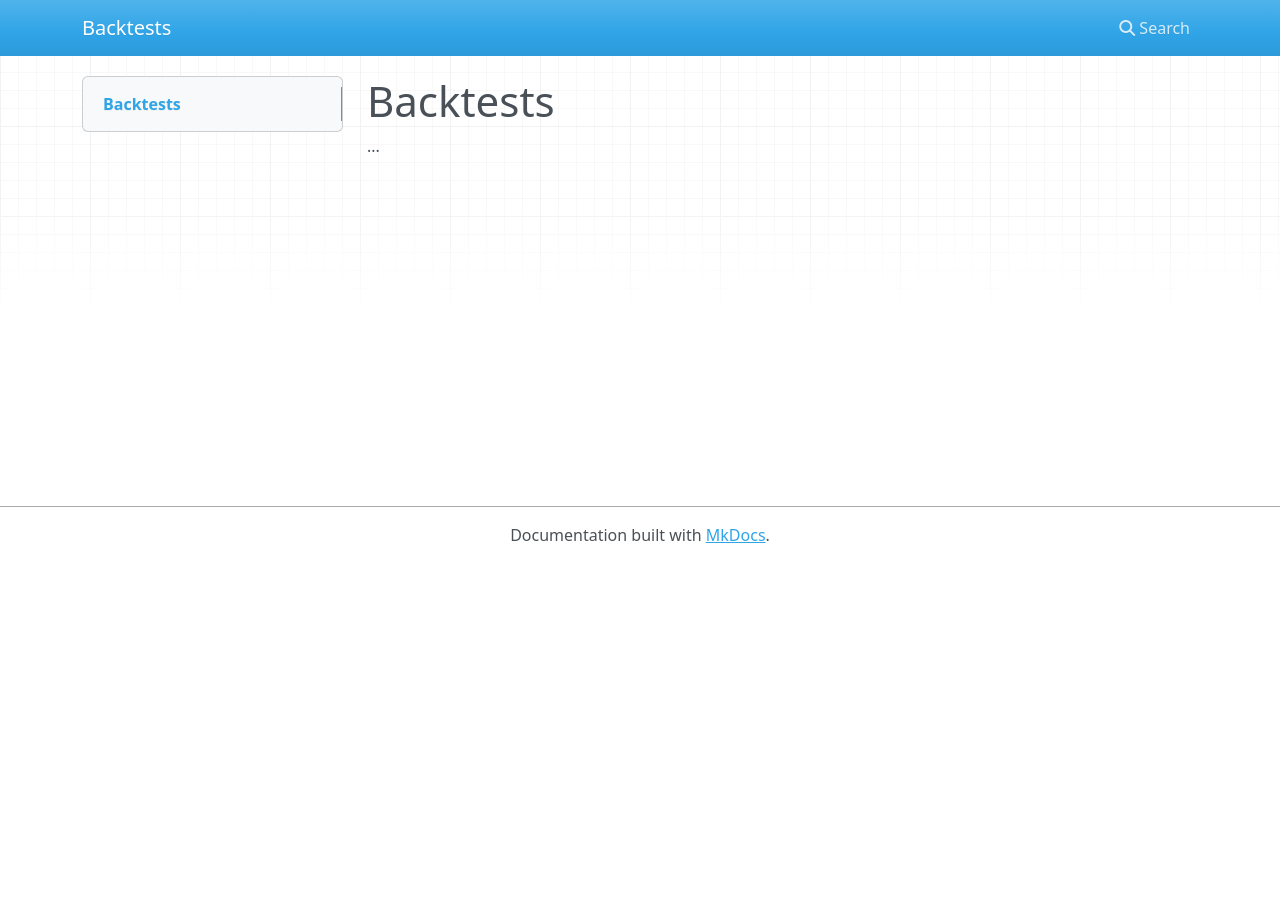
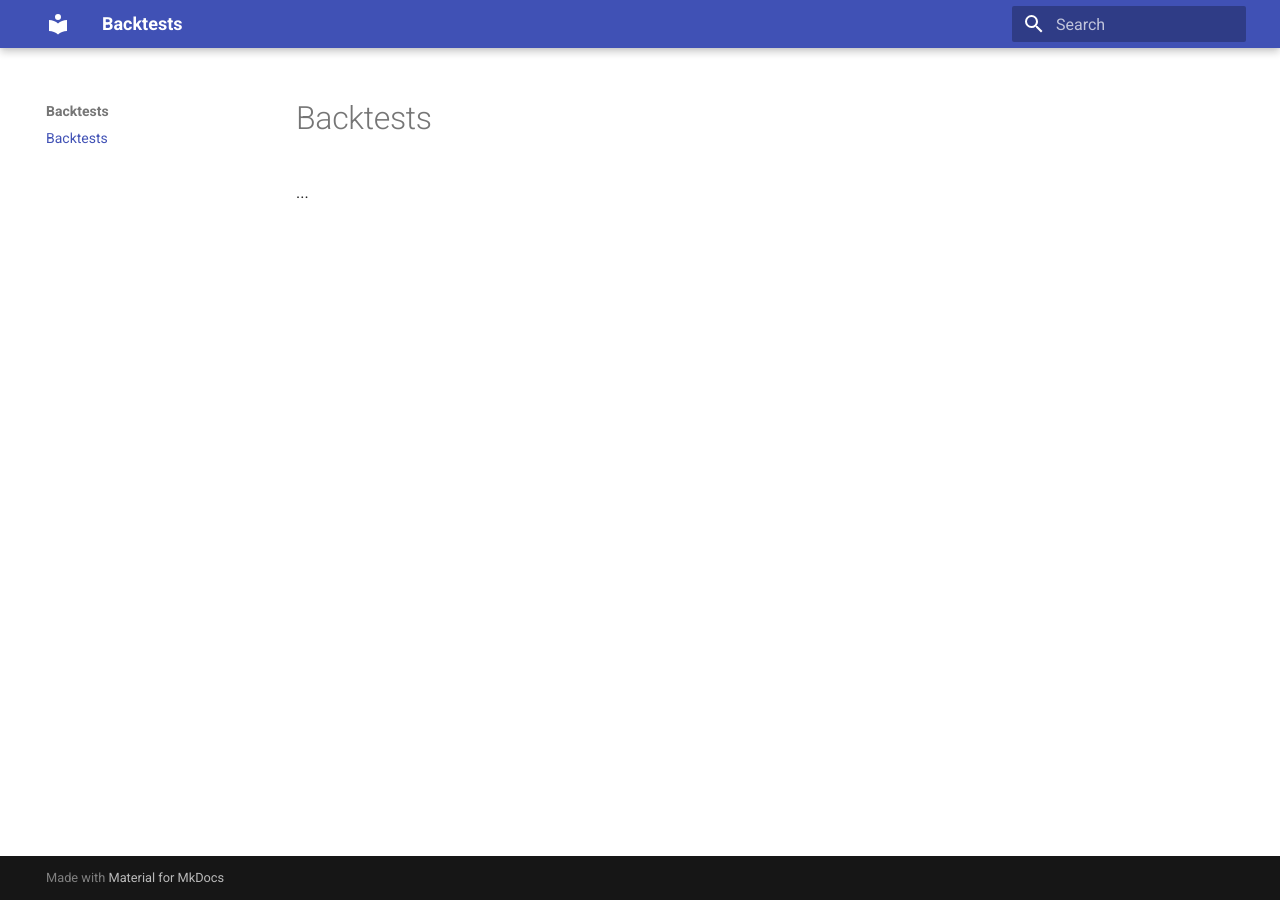
Before and after one commit to l3-J/backtests, an MkDocs documentation site: the page built from docs/index.md, in a window 1280 px wide. Built offline with MkDocs 1.6.1 and Material for MkDocs 9.7.7, drawn with Linux system fonts in a browser that asks for light colours; nearby versions of some CDN libraries; part of the change alters nothing that is shown.

```diff
--- a/mkdocs.yml
+++ b/mkdocs.yml
@@ -1 +1,22 @@
 site_name: Backtests
+site_url: https://l3-j.github.io/backtests/
+theme:
+  name: material
+extra:
+  analytics:
+    provider: google
+    property: G-VPPCVR4VN5
+    feedback:
+      title: Was this page helpful?
+      ratings:
+        - icon: material/emoticon-happy-outline
+          name: This page was helpful
+          data: 1
+          note: >-
+            Thanks for your feedback!
+        - icon: material/emoticon-sad-outline
+          name: This page could be improved
+          data: 0
+          note: >-
+            Thanks for your feedback! Help us improve this page by
+            using our <a href="..." target="_blank" rel="noopener">feedback form</a>.
--- a/requirements.txt
+++ b/requirements.txt
@@ -1 +1,2 @@
-mkdocs
+mkdocs==1.6.1
+mkdocs-material==9.5.50
```
Also changed, not shown: 1 other file.
